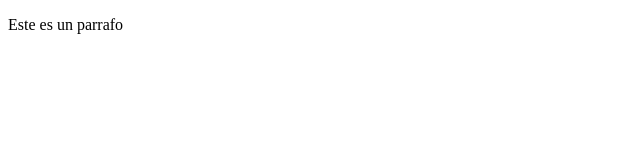
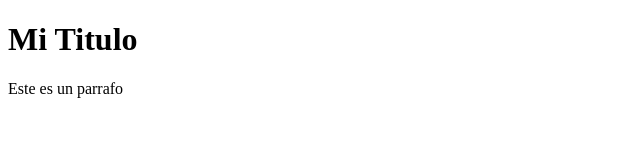
Before and after one commit to DaniloRiver/Pythons17, a plain HTML site: page index.html in a window 1280 px wide. Shown: the whole page, without its empty margins (0-640 px from the left). Drawn offline with Linux system fonts and the light colour scheme.

Commit message:
ssegundo cambio

```diff
--- a/index.html
+++ b/index.html
@@ -7,6 +7,7 @@
     <title>Mi pagina</title>
 </head>
 <body>
+    <h1>Mi Titulo</h1>
     <p>Este es un parrafo </p>
 </body>
 </html>
```
